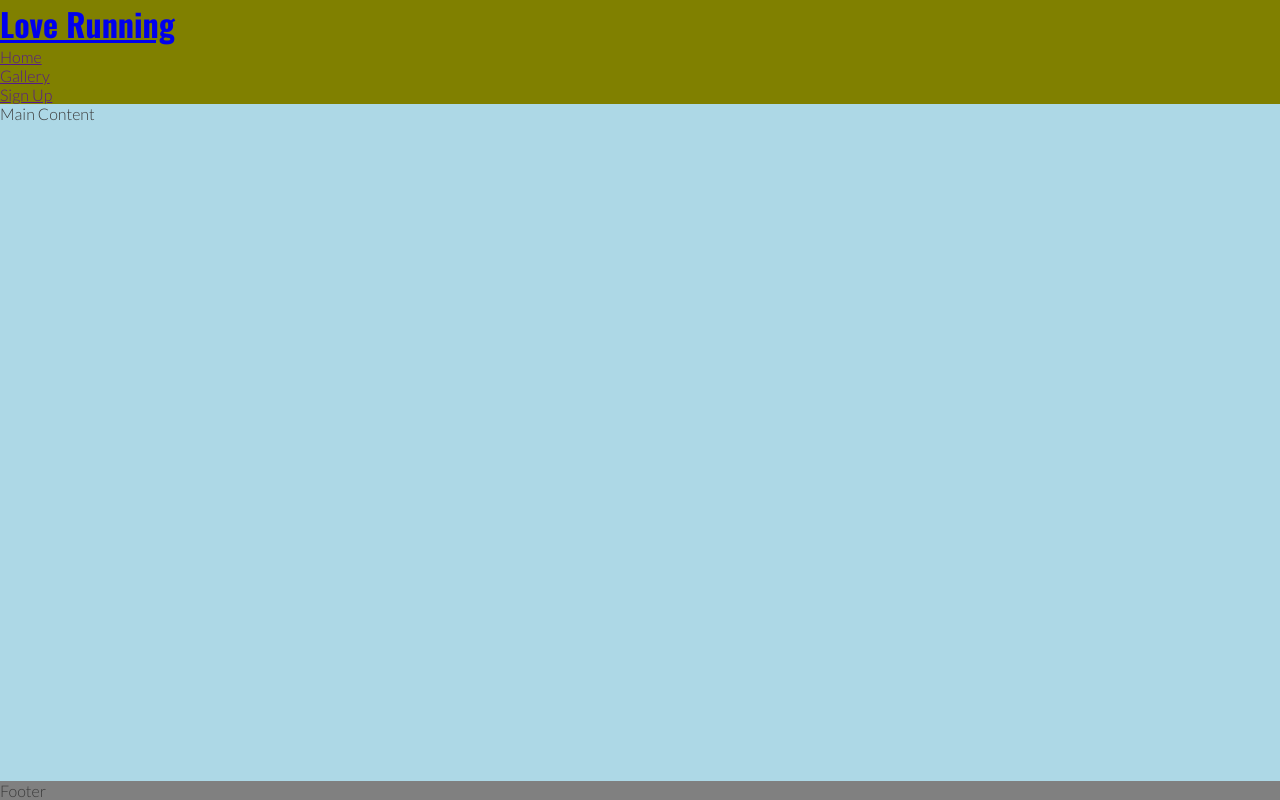
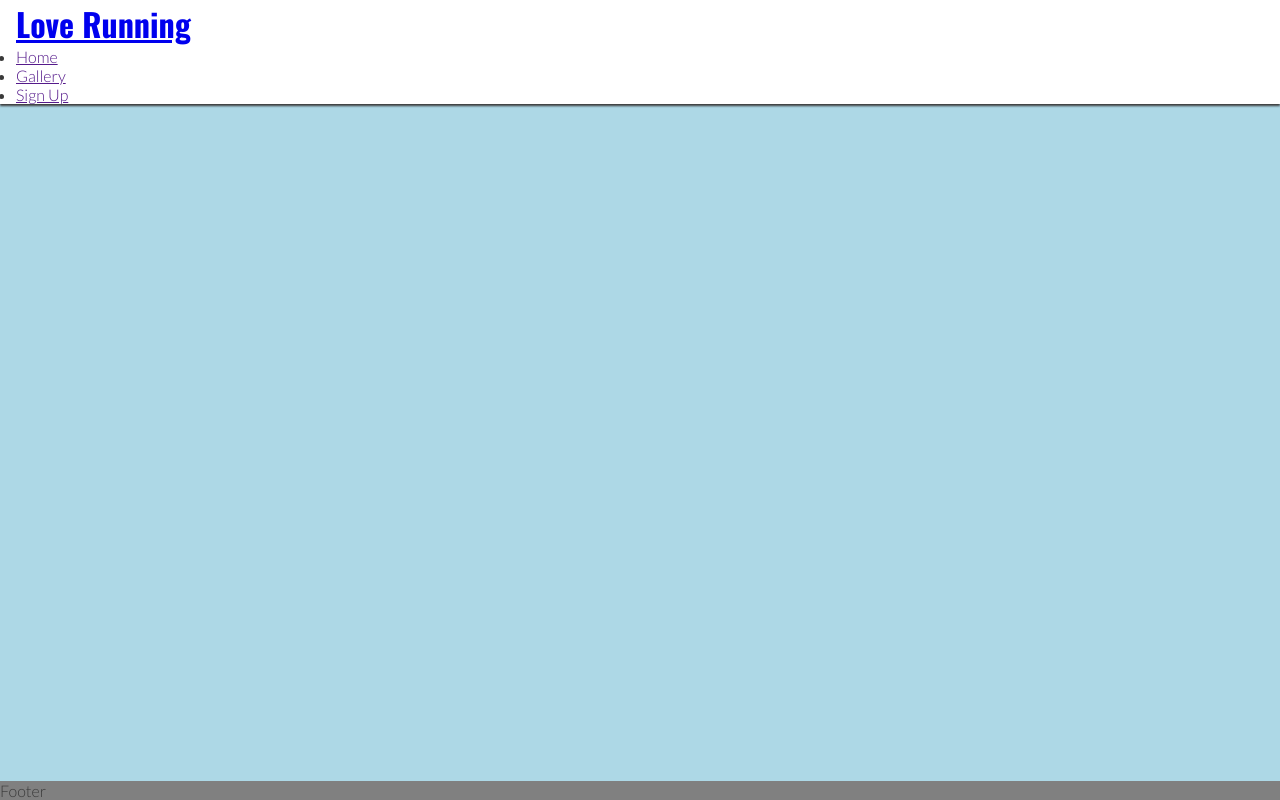
Before and after one commit to Ahmadk-g/Love-Running-site, a plain HTML site: page index.html in a window 1280 px wide. Drawn offline with nearby package versions, Linux system fonts and the light colour scheme.

Commit message:
make header fixed and add shadow

```diff
--- a/assets/css/style.css
+++ b/assets/css/style.css
@@ -18,7 +18,13 @@ body{
 }
 
 header{
-    background-color: olive;
+    background-color: #ffffff;
+    padding: 0 1rem;
+    position: fixed ;
+    z-index:99;
+    width: 100%;
+    box-shadow: 0 2px 2px #3a3a3a;
+
 }
 
 #logo{
```
